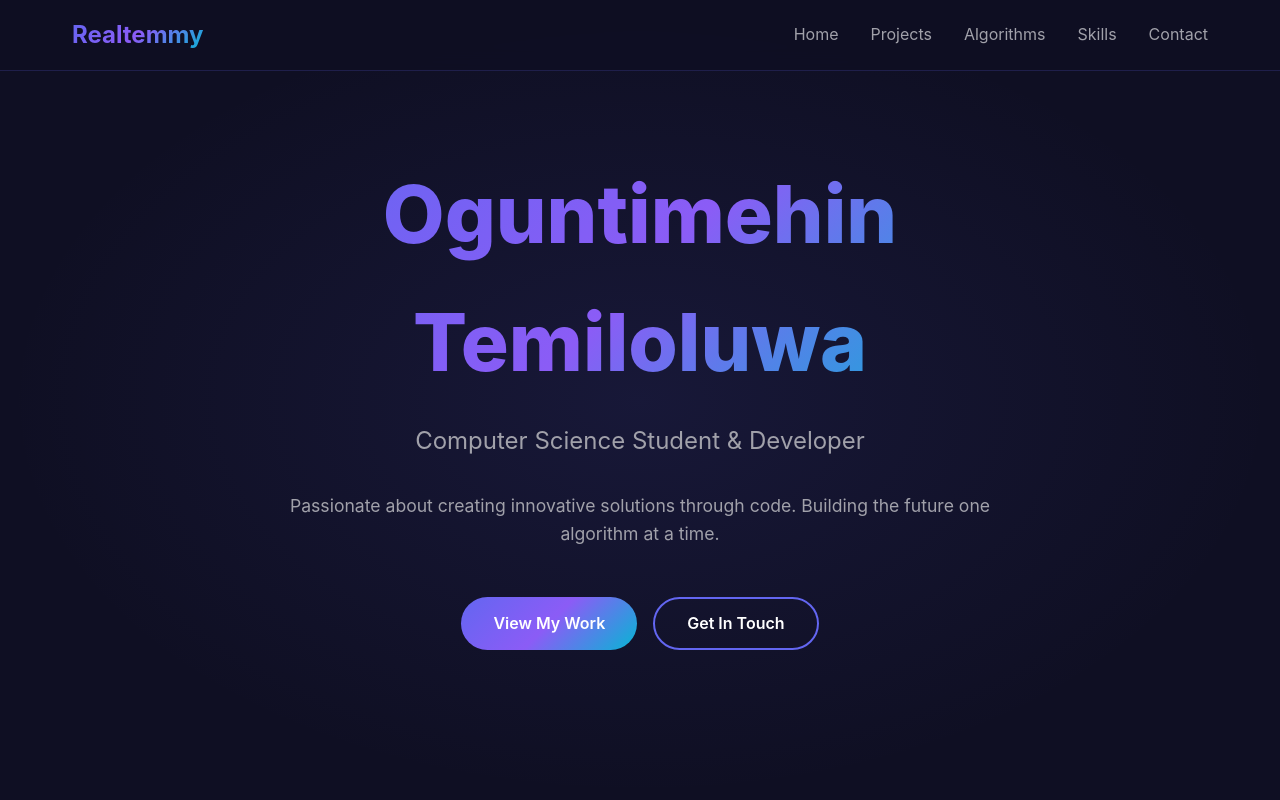
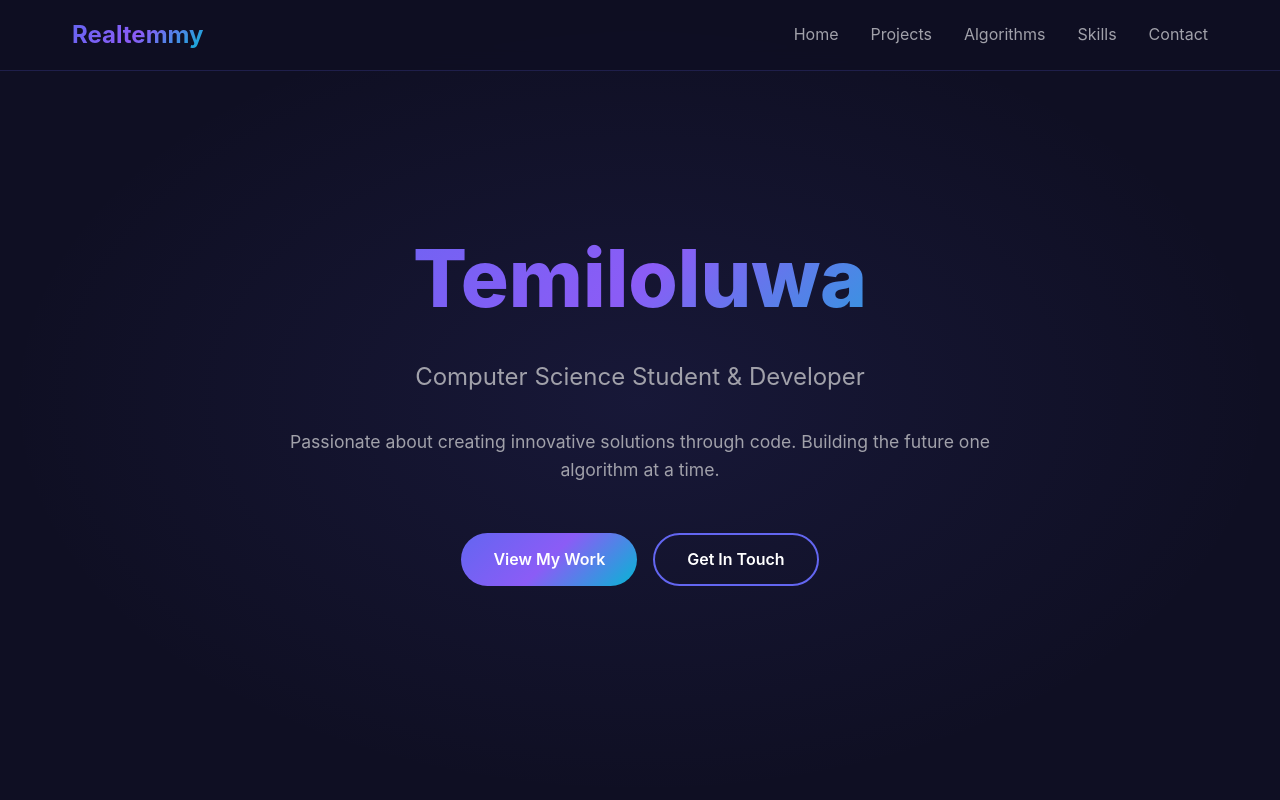
Before and after one commit to realtemmy/portfolio-web, a plain HTML site: page index.html in a window 1280 px wide. Shown: the top 800 px of the page. Drawn offline with Linux system fonts and the light colour scheme.

Commit message:
Name update

```diff
--- a/index.html
+++ b/index.html
@@ -4,7 +4,7 @@
 <head>
     <meta charset="UTF-8">
     <meta name="viewport" content="width=device-width, initial-scale=1.0">
-    <title>Alex Chen - CS Student & Developer</title>
+    <title>Temiloluwa - CS Student & Developer</title>
     <style>
         * {
             margin: 0;
@@ -484,7 +484,7 @@
     <!-- Hero Section -->
     <section id="home" class="hero">
         <div class="hero-content">
-            <h1 class="hero-title">Oguntimehin Temiloluwa</h1>
+            <h1 class="hero-title">Temiloluwa</h1>
             <p class="hero-subtitle">Computer Science Student & Developer</p>
             <p class="hero-description">
                 Passionate about creating innovative solutions through code.
```
